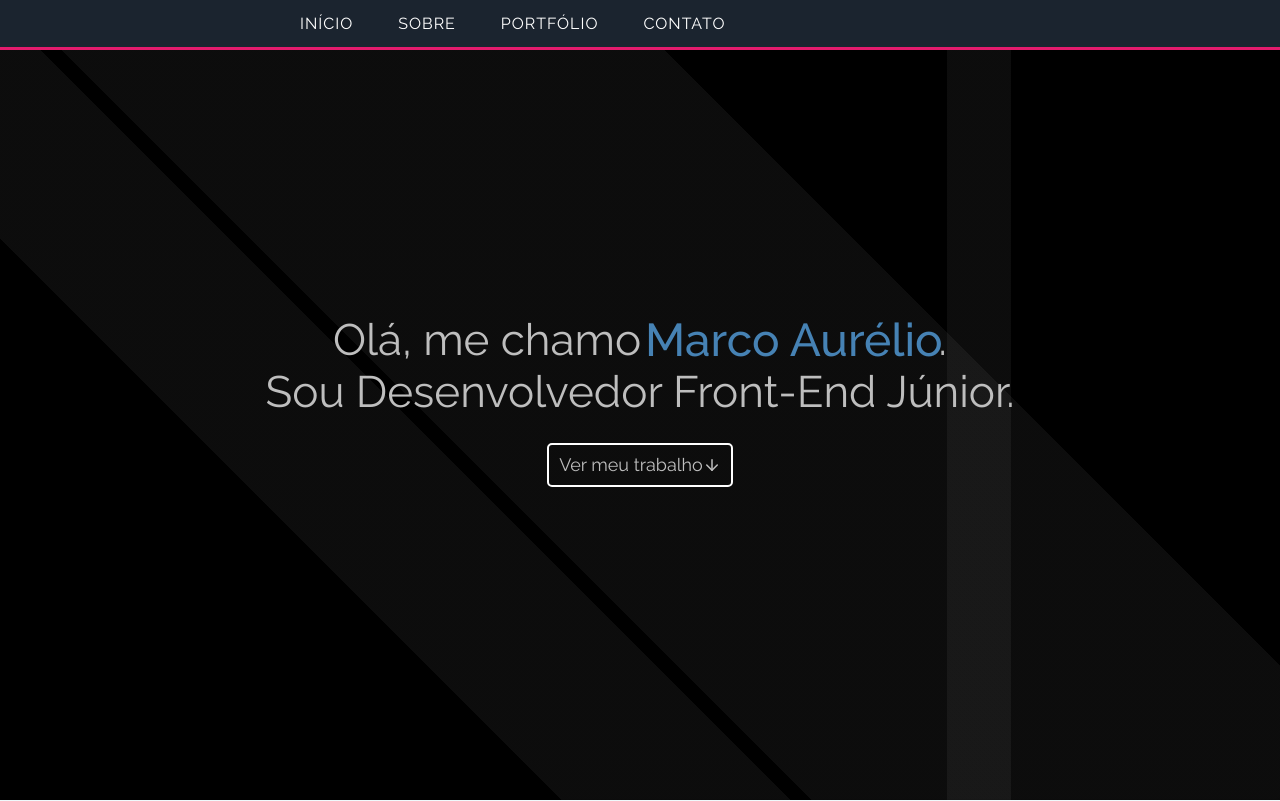
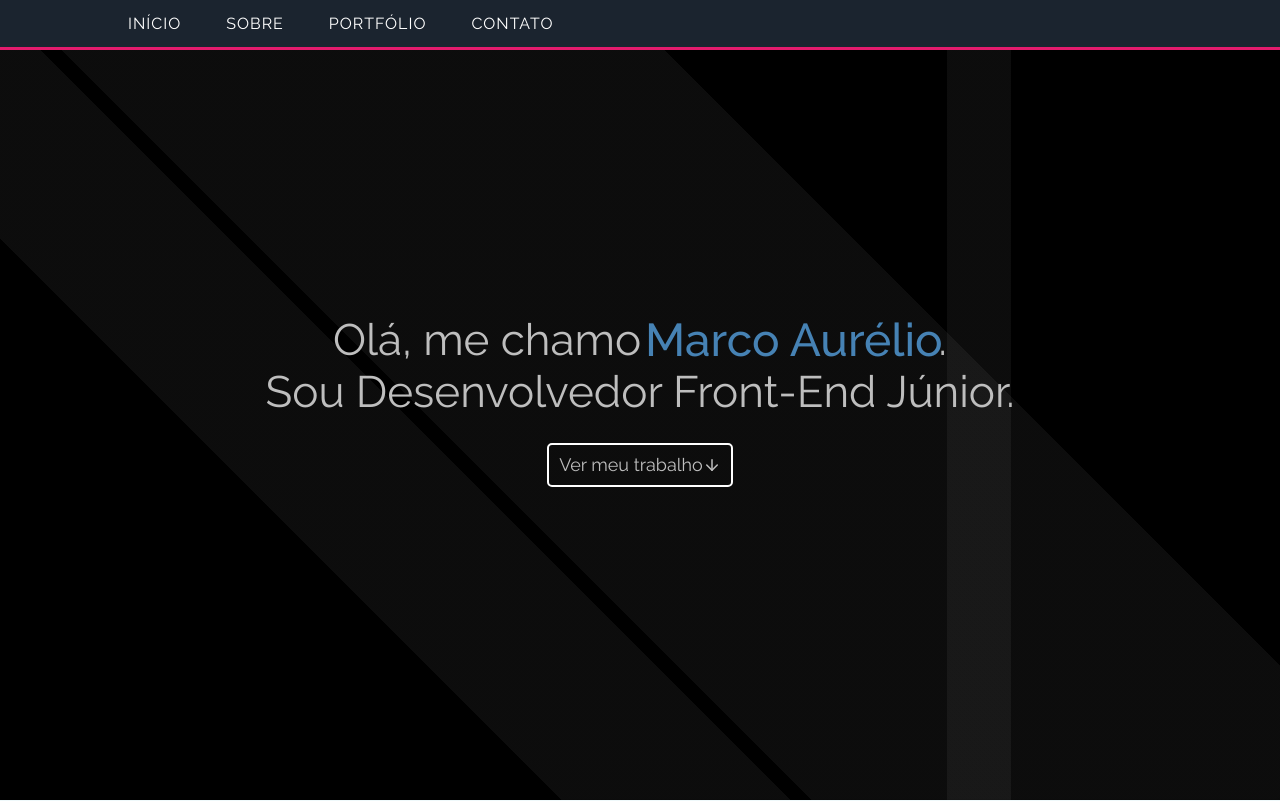
Before and after one commit to Marco-oli/Personal-website2.0, a React (Create React App) app: page / in a window 1280 px wide. Shown: the top 801 px of the page. Built offline with nearby package versions, Linux system fonts and the light colour scheme; no server answers.

Commit message:
Adicionando burguer button

```diff
--- /dev/null
+++ b/src/components/NavBar/BottomNav.js
@@ -0,0 +1,18 @@
+import React from 'react';
+
+import * as S from './styles';
+
+const BottomNav = ({ open }) => {
+   return (
+      <>
+         <S.BoxNavBar open={open} >
+            <li><a href="#Home">Início</a></li>
+            <li><a href="#About">Sobre</a></li>
+            <li><a href="#Projects">Portfólio</a></li>
+            <li><a href="#Contact">Contato</a></li>
+         </S.BoxNavBar>
+      </>
+   )
+}
+
+export default BottomNav;
--- /dev/null
+++ b/src/components/NavBar/Burguer.js
@@ -0,0 +1,26 @@
+import React, { useState } from 'react'
+
+// Styles, images, icons, colors
+import colors from '../../assets/colors';
+import { GiHamburgerMenu } from 'react-icons/gi';
+import * as S from './styles';
+import BottomNav from './BottomNav';
+
+
+
+const Burguer = () => {
+
+   const [open, setOpen] = useState(false);
+
+   return (
+      <>
+         <S.Burguer open={open} onClick={() => setOpen(!open)}>
+            <GiHamburgerMenu  size={25} />
+         </S.Burguer>
+
+         <BottomNav open={open} />
+      </>
+   )
+}
+
+export default Burguer;
--- a/src/components/NavBar/index.js
+++ b/src/components/NavBar/index.js
@@ -1,16 +1,13 @@
 import React, { useState, useEffect } from 'react';
 
 import * as S from './styles';
+import Burguer from './Burguer';
 
 const NavBar = () => {
+
    return (
       <S.Container>
-         <S.BoxNavBar>
-            <li><a href="#Home">Início</a></li>
-            <li><a href="#About">Sobre</a></li>
-            <li><a href="#Projects">Portfólio</a></li>
-            <li><a href="#Contact">Contato</a></li>
-         </S.BoxNavBar>
+         <Burguer />
       </S.Container>
    )
 }
--- a/src/components/NavBar/styles.js
+++ b/src/components/NavBar/styles.js
@@ -8,16 +8,16 @@ export const Container = styled.div`
    position: fixed;
    top: 0;
    left: 0;
-   min-height: 50px;
+   height: 50px;
    background-color: ${colors.navbar};
    border-bottom: 3px solid ${colors.red};
 `;
 
 export const BoxNavBar = styled.div`
   display: flex;
-  align-items: center;
-  width: 90%;
-  margin: 0 300px;
+  flex-flow: row nowrap;
+  width: 80%;
+  margin: 0 auto;
 
   li {
      list-style: none;
@@ -38,6 +38,48 @@ export const BoxNavBar = styled.div`
      :hover {
         color: ${colors.blueStrong};
      }
+   }
 
-  }
+   @media (max-width: 768px) {
+      flex-flow: column nowrap;
+      position: fixed;
+      transform: ${({ open }) => open ? 'translateY(33.2%)' : 'translateY(-100%)'};
+      top: 0;
+      left: 0;
+      max-height: 165px;
+      width: 100%;
+      background-color: ${colors.navbar};
+      transition: transform ease-in-out, ;
+
+      li {
+         display: flex;
+         align-items: center;
+         padding-top: 10px;
+         margin-left: 10px;
+      }
+
+      a {
+         :hover {
+            color: ${colors.blueStrong};
+         }
+      }
+   }
 `;
+
+export const Burguer = styled.button`
+   background-color: transparent;
+   border: none;
+   outline: none;
+   cursor: pointer;
+   padding: 0 10px;
+   position: fixed;
+   color: ${({ open }) => open ? colors.red : '#fff'};
+   z-index: 20;
+   display: none;
+   transition: all 0.6s ;
+
+
+   @media (max-width: 768px) {
+      display: flex;
+   }
+`;
```
